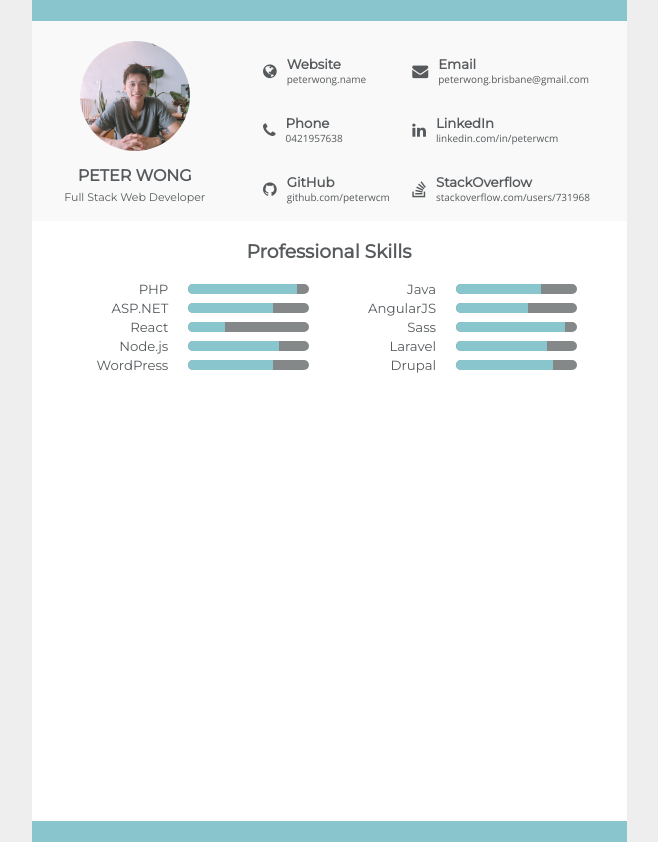
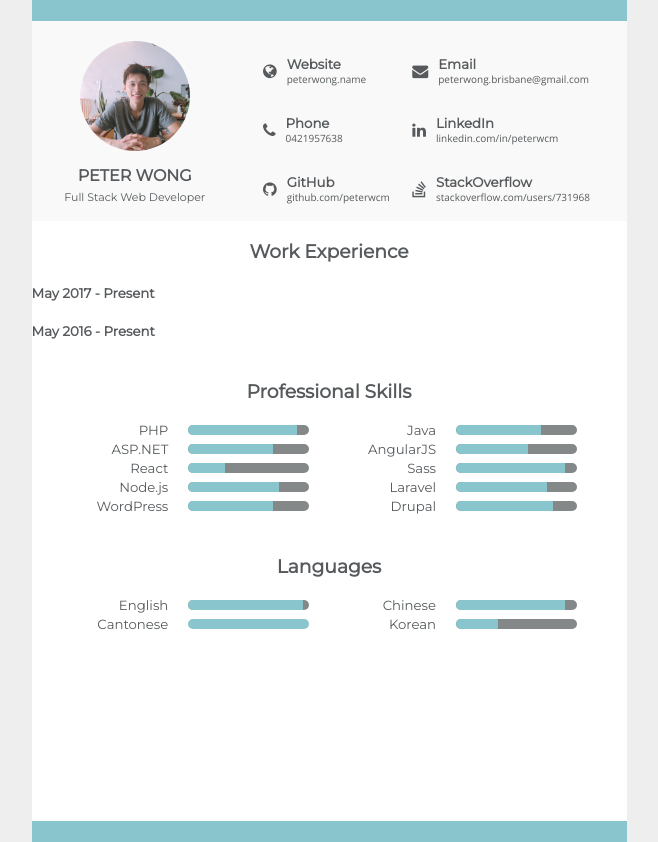
Before and after one commit to peterwcm/peterwong, a PHP site: page /resume.php in a window 1280 px wide. Shown: the whole page, without its empty margins (311-969 px from the left). Run offline with PHP 8.4, Linux system fonts and the light colour scheme; style sheets or scripts are compiled from the project's sources; some libraries are stand-ins or nearby versions; some web fonts are replaced.

Commit message:
clone skills section as languages and started working on experiences

```diff
--- a/assets/sass/resume.scss
+++ b/assets/sass/resume.scss
@@ -117,6 +117,13 @@ a {
   overflow: hidden;
 }
 
+.work-experience {
+  &__title {
+    width: 100%;
+    text-align: center;
+  }
+}
+
 .pro-skills {
   display: flex;
   flex-wrap: wrap;
@@ -148,6 +155,23 @@ a {
   &__level {
     padding: 0 20px;
     width: 60%;
+  }
+}
+
+.languages {
+  display: flex;
+  flex-wrap: wrap;
+  justify-content: center;
+  padding-bottom: 20px;
+
+  &__title {
+    width: 100%;
+    text-align: center;
+  }
+
+  > section {
+    margin-bottom: 3px;
+    width: 45%;
   }
 }
 
--- a/classes/Contact.php
+++ b/classes/Contact.php
@@ -1,10 +1,6 @@
 <?php
 
-abstract class ContactType {
-  const Link = 0;
-  const Email = 1;
-  const Phone = 2;
-}
+require_once('ContactType.php');
 
 class Contact {
   var $name;
--- /dev/null
+++ b/classes/ContactType.php
@@ -0,0 +1,7 @@
+<?php
+
+abstract class ContactType {
+  const Link = 0;
+  const Email = 1;
+  const Phone = 2;
+}
--- /dev/null
+++ b/classes/Experience.php
@@ -0,0 +1,31 @@
+<?php
+
+class Experience {
+  var $period;
+  var $employer;
+  var $title;
+  var $description;
+
+  public function getPeriod() {
+    return $this->period;
+  }
+
+  public function getEmployer() {
+    return $this->employer;
+  }
+
+  public function getTitle() {
+    return $this->title;
+  }
+
+  public function getDescription() {
+    return $this->description;
+  }
+
+  function __construct($period, $employer, $title, $description) {
+    $this->period = $period;
+    $this->employer = $employer;
+    $this->title = $title;
+    $this->description = $description;
+  }
+}
--- a/resume.php
+++ b/resume.php
@@ -37,6 +37,7 @@
 
 <?php
     require_once('classes/Contact.php');
+    require_once('classes/Experience.php');
     require_once('classes/Skill.php');
 
     $contacts = [
@@ -46,6 +47,21 @@
         new Contact('LinkedIn', 'linkedin', 'linkedin.com/in/peterwcm', 'https://www.linkedin.com/in/peterwcm'),
         new Contact('GitHub', 'github', 'github.com/peterwcm', 'https://github.com/peterwcm'),
         new Contact('StackOverflow', 'stack-overflow', 'stackoverflow.com/users/731968', 'https://stackoverflow.com/users/731968/peter-wong'),
+    ];
+
+    $experiences = [
+      new Experience(
+        'May 2017 - Present',
+        'Flight Centre',
+        'Freelance Web Developer',
+        'Description'
+      ),
+      new Experience(
+        'May 2016 - Present',
+        'Blossom Days',
+        'Full Stack Web Developer',
+        'Description'
+      ),
     ];
 
     $skills = [
@@ -59,6 +75,13 @@
         new Skill('Laravel', 75),
         new Skill('WordPress', 70),
         new Skill('Drupal', 80),
+    ];
+
+    $languages = [
+        new Skill('English', 95),
+        new Skill('Chinese', 90),
+        new Skill('Cantonese', 100),
+        new Skill('Korean', 35),
     ];
 ?>
 
@@ -101,7 +124,12 @@
 
         <section class="main">
             <section class="work-experience">
-<!--                <h3>Work Experience</h3>-->
+                <h3 class="work-experience__title">Work Experience</h3>
+                <?php foreach($experiences as $key => $experience): ?>
+                    <section class="experience">
+                        <h5 class="experience__period"><?=$experience->getPeriod()?></h5>
+                    </section>
+                <?php endforeach; ?>
             </section>
             <section class="pro-skills">
                 <h3 class="pro-skills__title">Professional Skills</h3>
@@ -117,6 +145,20 @@
                     </section>
                 <?php endforeach; ?>
             </section>
+            <section class="languages">
+                <h3 class="languages__title">Languages</h3>
+              <?php foreach($languages as $key => $language): ?>
+                  <section class="skill">
+                      <h5 class="skill__name"><?=$language->getName()?></h5>
+                      <div class="skill__level">
+                          <div class="progress">
+                              <div class="progress__bar"
+                                   style="width: <?=$language->getLevel()?>%;"></div>
+                          </div>
+                      </div>
+                  </section>
+              <?php endforeach; ?>
+            </section>
         </section>
 
         <div class="bottom-bar"><div>
```
